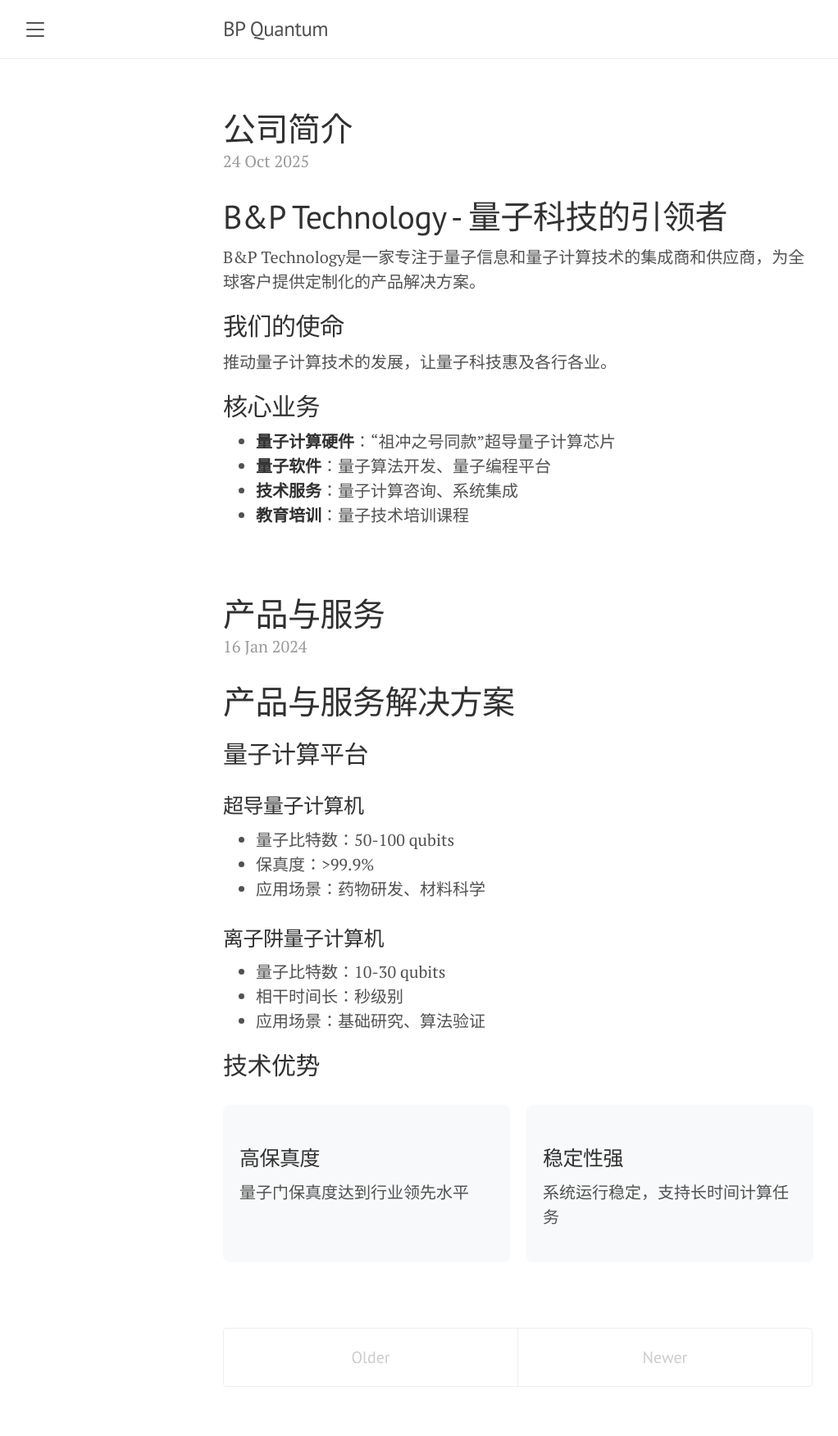
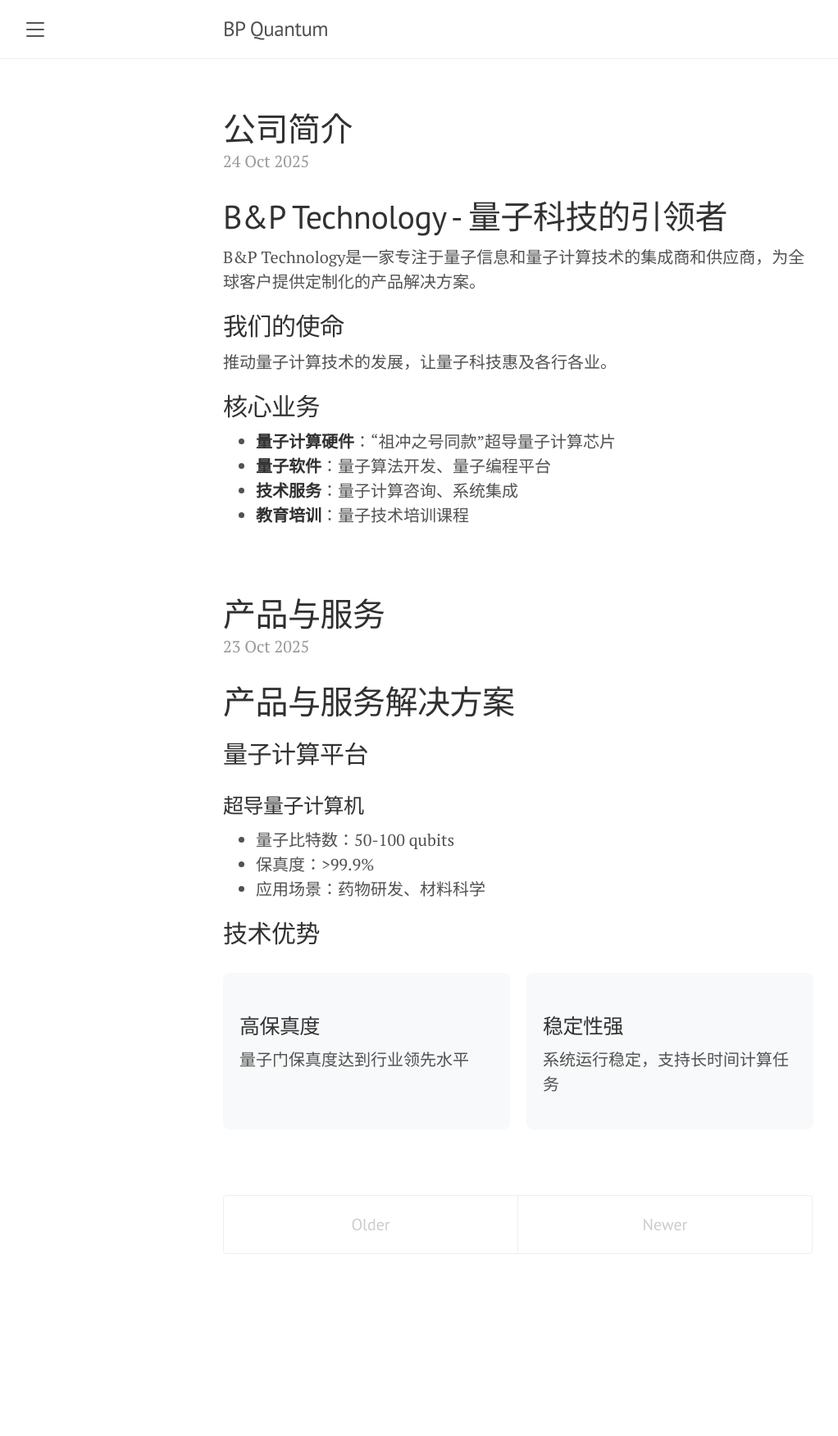
Before and after one commit to WENXINXU-quantum/BPtech, a Jekyll site: the page built from index.html, in a window 1280 px wide. Shown: the whole page at 82% size, without its empty margins (8-1030 px from the left). Built offline with Jekyll 4.4.1, drawn with Linux system fonts in a browser that asks for light colours; the list of posts is cut into pages by our own code; after the commit the page ends 1590 px from its top, so only the background shows below that.

Commit message:
Update and rename 2024-01-16-product.md to 2025-10-23-product.md

```diff
--- a/_posts/2024-01-16-product.md
+++ b/_posts/2025-10-23-product.md
@@ -12,10 +12,6 @@
 - 保真度：>99.9%
 - 应用场景：药物研发、材料科学
 
-### 离子阱量子计算机
-- 量子比特数：10-30 qubits
-- 相干时间长：秒级别
-- 应用场景：基础研究、算法验证
 
 ## 技术优势
 
```
